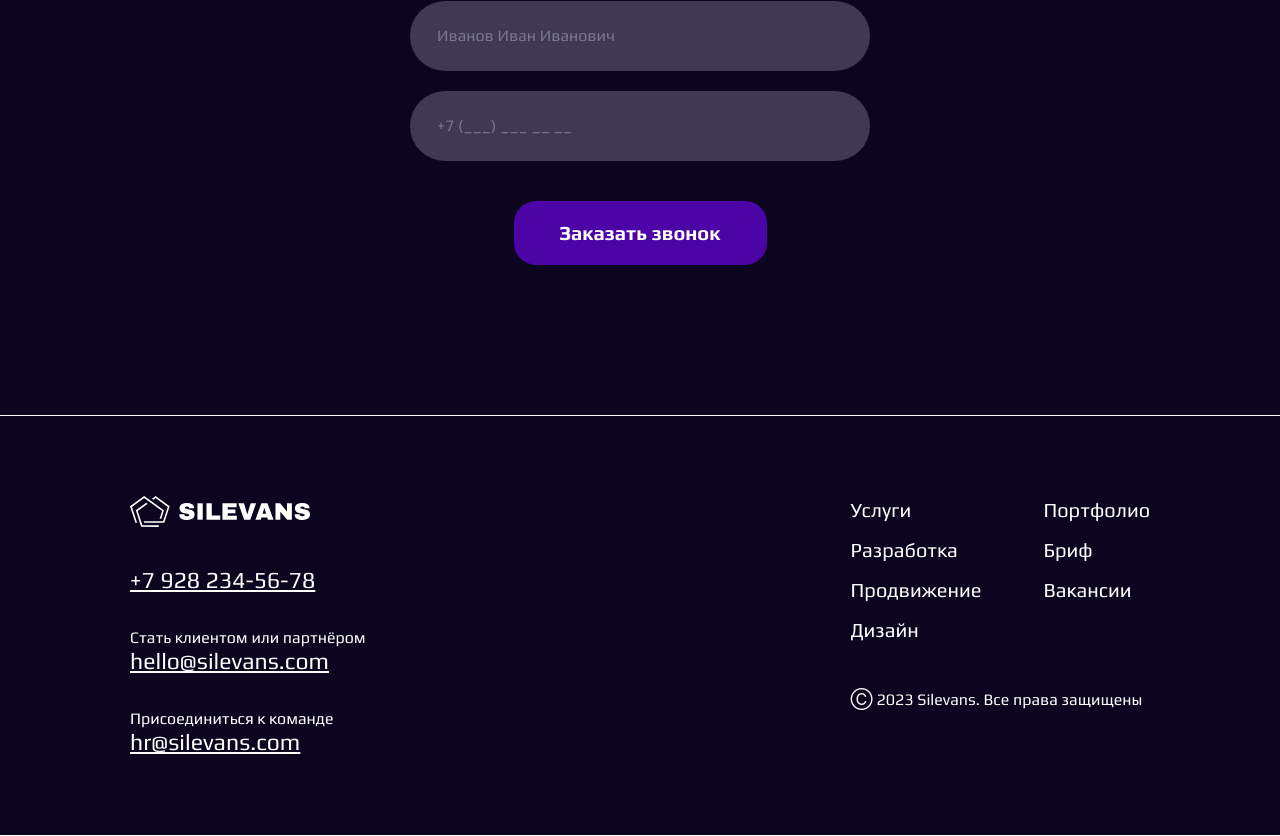
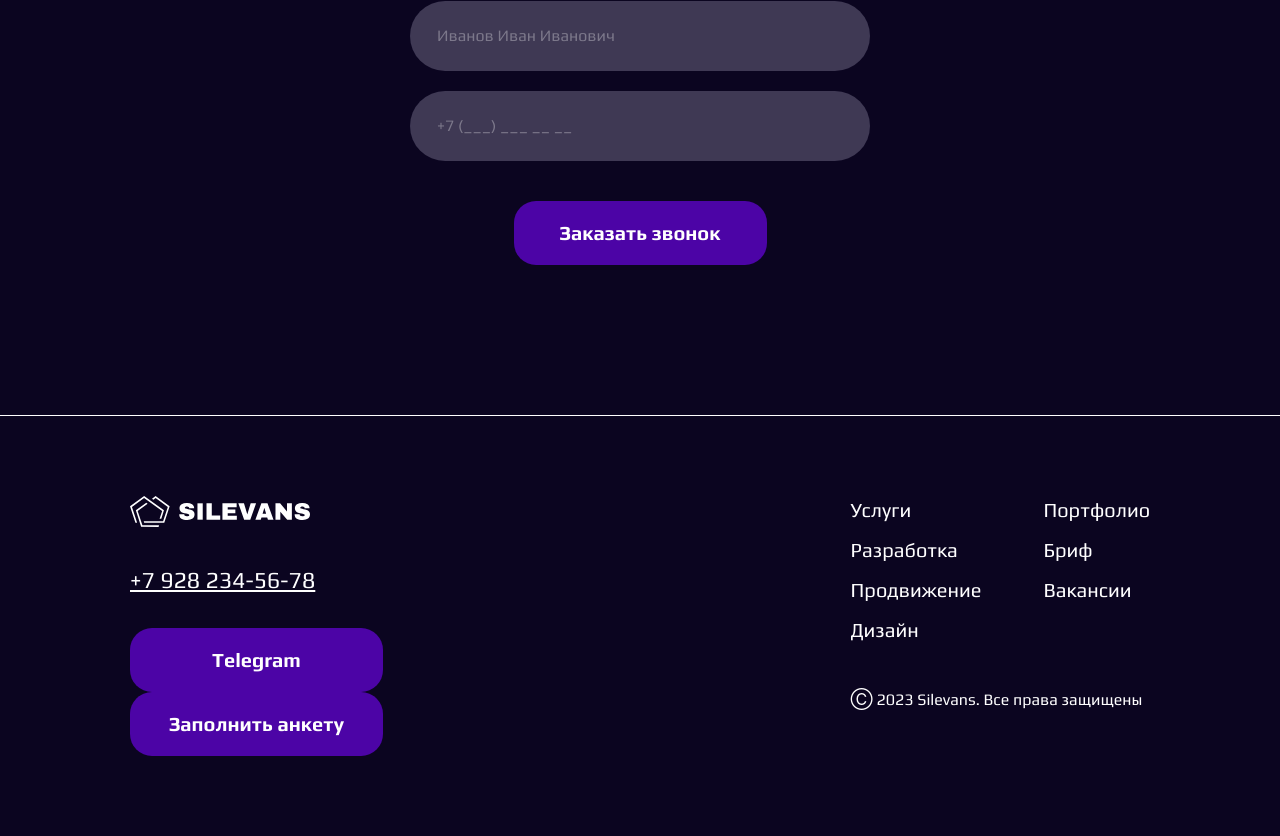
Before and after one commit to JulieBenchuk/web-studio, a Next.js app: page / in a window 1280 px wide. Shown: the part 3623-4459 px from the top of the page. Built offline with nearby package versions, Linux system fonts and the light colour scheme.

Commit message:
feat: added button to telegram in Footer component

```diff
--- a/src/components/common/footer/Footer.tsx
+++ b/src/components/common/footer/Footer.tsx
@@ -4,8 +4,17 @@ import Link from "next/link";
 import Wrapper from "@/components/common/wrapper";
 import Image from 'next/image'
 import logo from '@/assets/svg/Logo.svg'
+import FullButton from "@/components/common/buttons/FullButton";
+import {useRouter} from "next/router";
 
 export const Footer: React.FC = () => {
+
+    const router = useRouter()
+
+    const onTelegramClickHandler = () => {
+        router.push('https://t.me/u11wsia')
+    }
+
     return (
         <footer>
             <Wrapper className={styles.wrapper}>
@@ -14,11 +23,9 @@ export const Footer: React.FC = () => {
                         <Image src={logo} alt={"silevans logo"}/>
                     </div>
                     <Link href={'tel:+79282345678'}>+7 928 234-56-78</Link>
-                    <div className={styles.mail}>Стать клиентом или партнёром
-                        <Link href={'mailto:hello@silevans.com'}>hello@silevans.com</Link>
-                    </div>
-                    <div className={styles.mail}>Присоединиться к команде
-                        <Link href={'mailto:hr@silevans.com'}>hr@silevans.com</Link>
+                    <div className={styles.buttonsBlock}>
+                        <FullButton onClick={onTelegramClickHandler}>Telegram</FullButton>
+                        <FullButton>Заполнить анкету</FullButton>
                     </div>
                     <div className={styles.date}>Ⓒ {new Date().getFullYear()} Silevans. Все права защищены</div>
                 </div>
```
